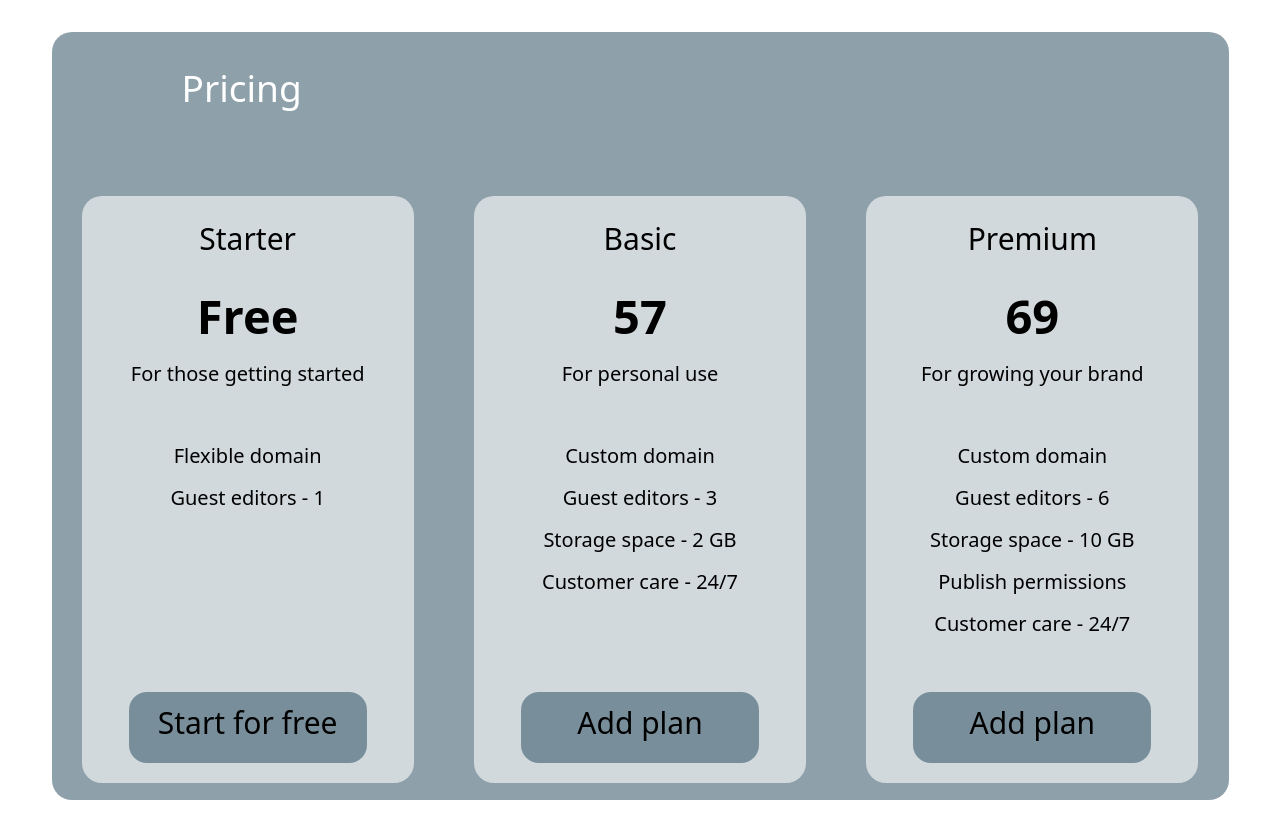
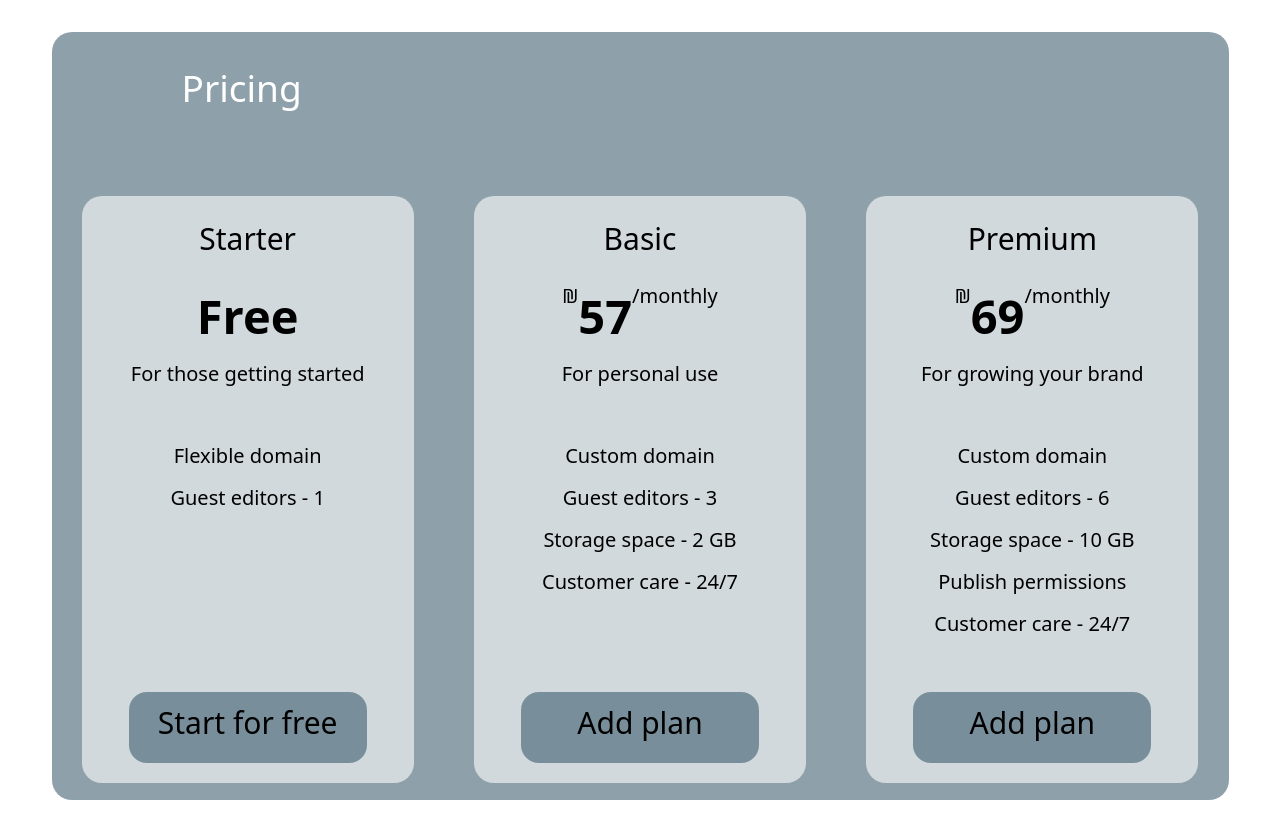
Before and after one commit to webAhead1/flexible, a Vue app: page / in a window 1280 px wide. Built offline with nearby package versions, Linux system fonts and the light colour scheme; the HTML template or start-up script is replaced by a standard one.

Commit message:
adding price details

```diff
--- a/src/components/Pricing.vue
+++ b/src/components/Pricing.vue
@@ -15,7 +15,9 @@
         <div class="mt-20">
           <PricingCard
             :name="name[1]"
+            :shekels="shekels"
             :price="price[1]"
+            :monthly="monthly"
             :sentence="sentence[1]"
             :offers="offers[1]"
             :buttonText="buttonText[1]"
@@ -24,7 +26,9 @@
         <span class="mt-20">
           <PricingCard
             :name="name[2]"
+            :shekels="shekels"
             :price="price[2]"
+            :monthly="monthly"
             :sentence="sentence[2]"
             :offers="offers[2]"
             :buttonText="buttonText[1]"
@@ -65,7 +69,7 @@ export default {
       ],
       buttonText: ['Start for free', 'Add plan'],
       shekels: '₪',
-      monthly: '\monthly',
+      monthly: 'monthly',
     };
   },
   components: {
--- a/src/components/PricingCard.vue
+++ b/src/components/PricingCard.vue
@@ -3,7 +3,14 @@
     <div class="flex justify-center">
       <div class="bg-[#FFFFFF99] w-[332px] h-[587px] rounded-[20px]">
         <div class="cardName">{{ name }}</div>
-        <div class="cardPrice">{{ price }}</div>
+        <div class="flex justify-center">
+          <span class="cardPrice">
+            <b class="priceDetails">{{ shekels }}</b>
+            <b class="">{{ price }}</b>
+            <b v-if="monthly" class="priceDetails">/{{ monthly }}</b>
+          </span>
+        </div>
+
         <div class="cardSentence">{{ sentence }}</div>
         <div class="pt-10">
           <div class="cardOffers" v-for="offer in offers">
@@ -23,6 +30,14 @@
 </template>
 <script>
 export default {
-  props: ['name', 'price', 'sentence', 'offers', 'buttonText'],
+  props: [
+    'name',
+    'shekels',
+    'price',
+    'monthly',
+    'sentence',
+    'offers',
+    'buttonText',
+  ],
 };
 </script>
--- a/src/style.css
+++ b/src/style.css
@@ -6,7 +6,10 @@
   @apply flex justify-center pt-5 text-black text-[30px];
 }
 .cardPrice {
-  @apply flex justify-center pt-5  text-black text-[47px] font-bold;
+  @apply flex justify-center pt-5 text-black font-bold text-[47px];
+}
+.priceDetails {
+  @apply text-[20px] font-normal align-text-bottom;
 }
 .cardSentence {
   @apply flex justify-center pt-2 text-black text-[20px];
```
